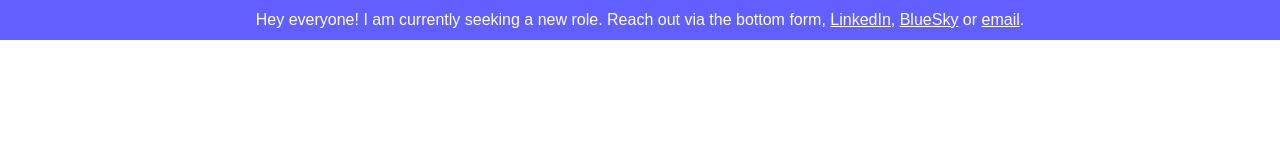
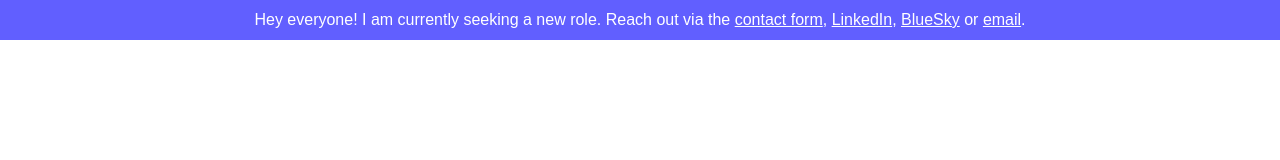
Before and after one commit to lincolnwisely/lincoln-wisely, a Next.js app: page / in a window 1280 px wide. Shown: the top 160 px of the page. Built offline with nearby package versions, Linux system fonts and the light colour scheme; a web font is replaced by a local one.

Commit message:
carousel styles

```diff
--- a/src/app/page.tsx
+++ b/src/app/page.tsx
@@ -92,7 +92,7 @@ export default function Home() {
           </div>
           <br />
 
-          <div className="w-full">
+          <div className="w-full hidden md:block">
             <h2 className="font-mono font-bold text-2xl">
               Wise words from a baddie
             </h2>
@@ -101,7 +101,7 @@ export default function Home() {
           </div>
           <br />
 
-          <div className="w-full">
+          <div className="w-full" id="form">
             <h2 className="font-mono font-bold text-2xl">Contact me</h2>
             <br />
             <ContactForm />
--- a/src/components/banner.tsx
+++ b/src/components/banner.tsx
@@ -3,7 +3,16 @@ export default function Banner() {
     <div className="bg-indigo-500 text-white w-screen flex justify-center">
       <h5 className="text-center p-2">
         Hey everyone! I am currently seeking a new role. Reach out via the
-        bottom form,{' '}
+      {' '}
+                <a
+          className="underline"
+          href="hhttps://lincolnwisely.com#form"
+          target="_blank"
+          rel="noopener noreferrer"
+        >
+         contact form
+        </a>
+        ,{' '}
         <a
           className="underline"
           href="https://www.linkedin.com/in/lincolnwisely/"
```
